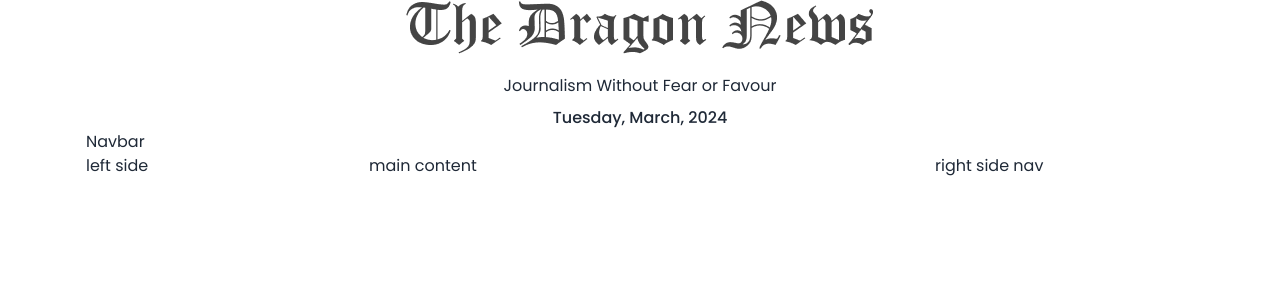
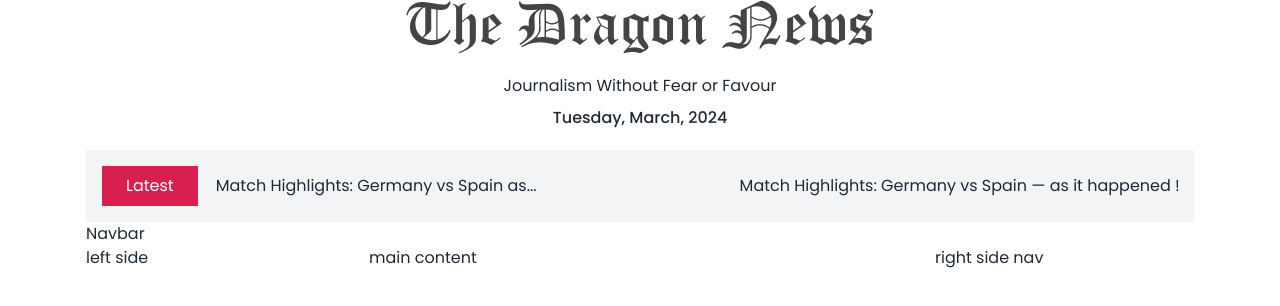
Before and after one commit to mdenjamulislam/react-dragon-news, a React (Vite) app: page / in a window 1280 px wide. Shown: the top 306 px of the page. Built offline with nearby package versions, Linux system fonts and the light colour scheme.

Commit message:
Finished Braking news

```diff
--- a/package.json
+++ b/package.json
@@ -16,6 +16,7 @@
     "moment": "^2.30.1",
     "react": "^18.2.0",
     "react-dom": "^18.2.0",
+    "react-fast-marquee": "^1.6.4",
     "react-router-dom": "^6.22.2",
     "sort-by": "^0.0.2"
   },
--- /dev/null
+++ b/src/pages/Home/BrakingNews.jsx
@@ -0,0 +1,15 @@
+import Marquee from "react-fast-marquee";
+import { Link } from "react-router-dom";
+
+const BrakingNews = () => {
+    return (
+        <div className="flex items-center gap-3 p-4 bg-gray-100">
+            <button className="px-6 py-2 text-white bg-accentDanger">Latest</button>
+            <Marquee gradient={false} speed={80} pauseOnHover={true}>
+                <Link>Match Highlights: Germany vs Spain — as it happened   !   Match Highlights: Germany vs Spain as...</Link>
+            </Marquee>
+        </div>
+    );
+};
+
+export default BrakingNews;
--- a/src/pages/shared/Header.jsx
+++ b/src/pages/shared/Header.jsx
@@ -1,5 +1,6 @@
 import moment from "moment";
 import Logo from "../../assets/images/logo.png";
+import BrakingNews from "../Home/BrakingNews";
 const Header = () => {
     return (
         <div className="flex flex-col items-center justify-center space-y-5">
@@ -12,6 +13,7 @@ const Header = () => {
                     {moment().format("dddd, MMMM, YYYY")}
                 </p>
             </div>
+            <BrakingNews/>
         </div>
     );
 };
--- a/tailwind.config.js
+++ b/tailwind.config.js
@@ -8,6 +8,13 @@ export default {
     extend: {
       fontFamily: {
         poppins: "'Poppins', sans-serif",
+      },
+      colors: {
+        primary: '#403F3F',
+        secondary: '#4B5563',
+        accentDanger: '#D72050',
+        accentDark: '#403F3F',
+        textColor: '#706F6F',
       }
     },
     container: {
```
Also changed, not shown: 1 other file (tests, documents, lock files or other folders).
